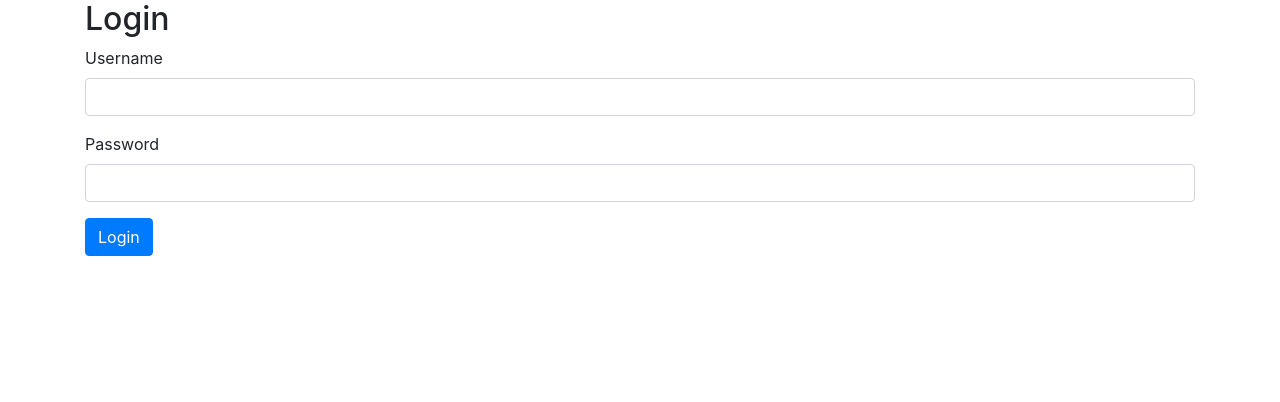
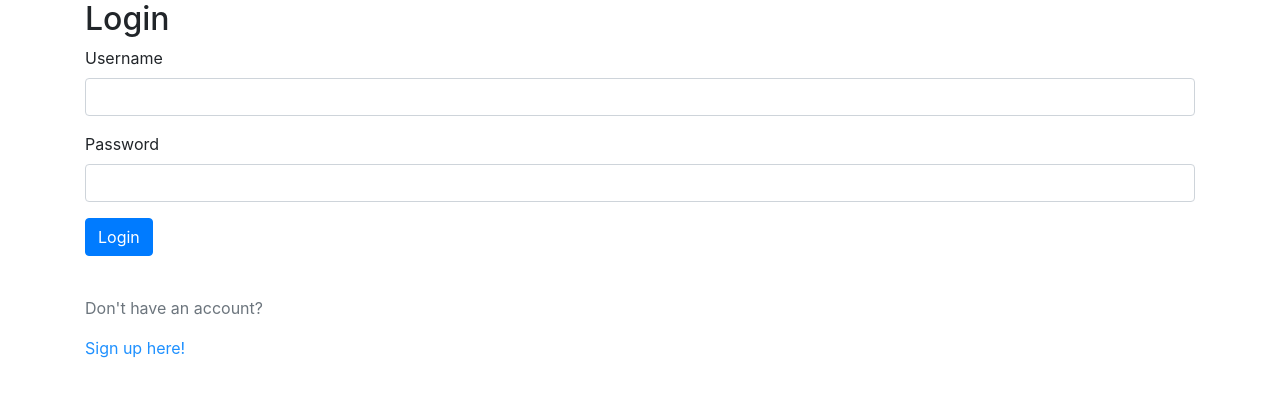
Before and after one commit to OlivierGL/Marketplace, a Django app: page /login/ in a window 1280 px wide. Shown: the part 70-472 px from the top of the page. Run offline with Django 3.2, Linux system fonts and the light colour scheme; some libraries are stand-ins or nearby versions.

Commit message:
added sign up button on login page and gave correct login_url

```diff
--- a/Marketplace/Chat/views.py
+++ b/Marketplace/Chat/views.py
@@ -5,7 +5,9 @@ from django.http import HttpResponseRedirect
 from django.views.generic.edit import DeleteView
 from django.urls import reverse_lazy
 from django.core.exceptions import PermissionDenied
+from django.contrib.auth.decorators import login_required
 
+@login_required
 def room(request, room_pk=None):
 	room = models.Room.objects.get(pk=room_pk)
 	chat_messages = models.Message.objects.filter(room=room)
--- a/Marketplace/Marketplace/settings.py
+++ b/Marketplace/Marketplace/settings.py
@@ -155,3 +155,5 @@ STATIC_URL = '/static/'
 
 MEDIA_URL = '/media/'
 MEDIA_ROOT = os.path.join(BASE_DIR, 'Marketplace/media')
+
+LOGIN_URL = "/login/"
--- a/Marketplace/Users/templates/Users/login.html
+++ b/Marketplace/Users/templates/Users/login.html
@@ -20,4 +20,7 @@
             </p>
         </fieldset>
     </form>
+    <br>
+    <p class="text-muted"> Don't have an account?</p>
+    <a  style="color:DodgerBlue;" href="/signup">Sign up here!</a>
 {% endblock content %}
```
Also changed, not shown: 1 other file.
